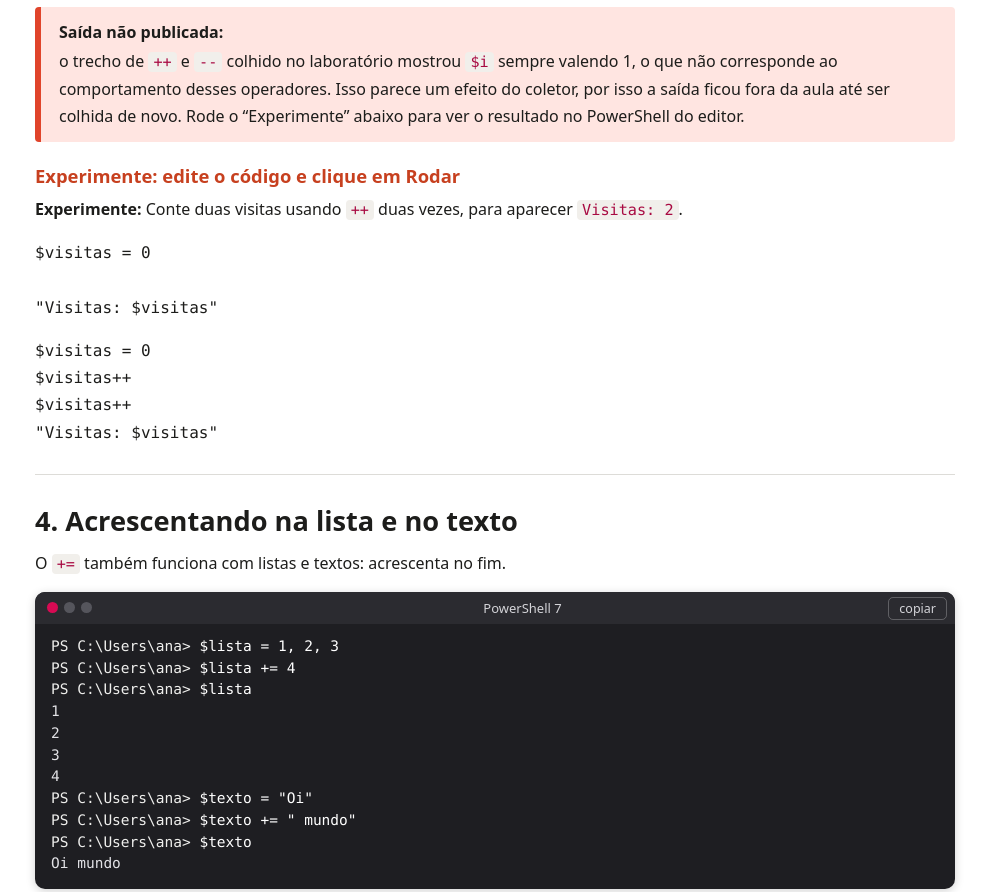
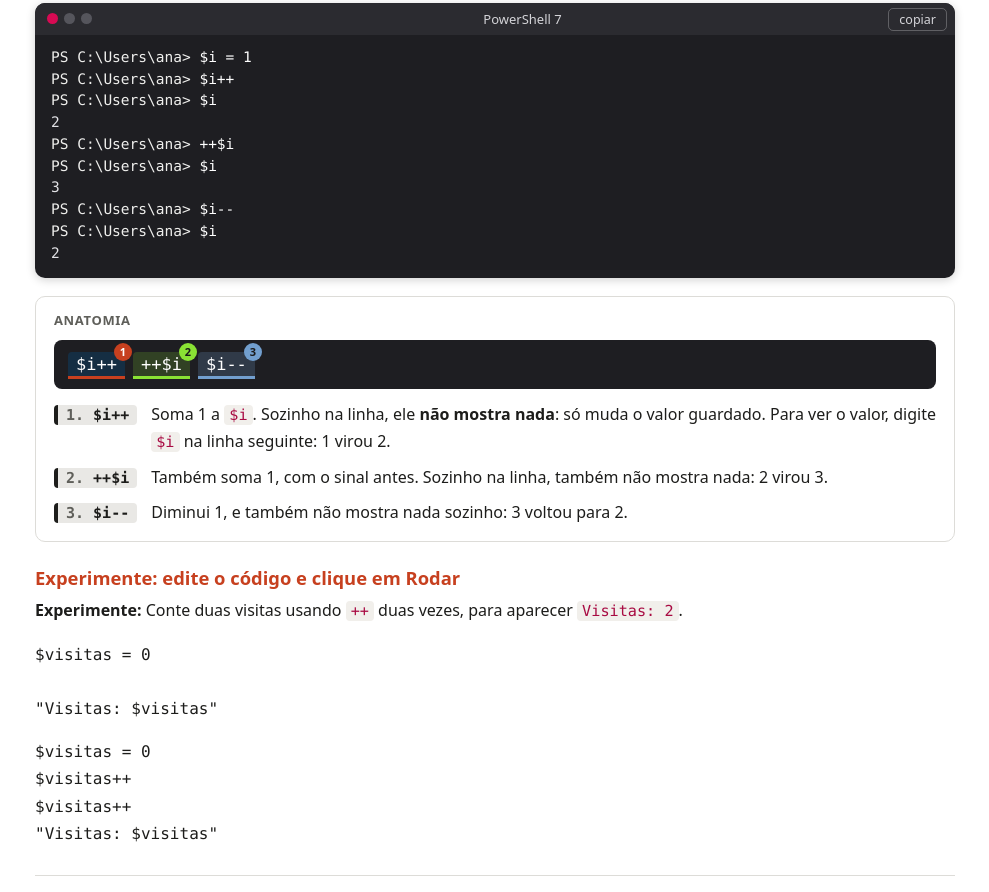
Before and after one commit to Wallysondevs/guia-powershell, a plain HTML site: page atribuicao.html in a window 1280 px wide. Shown: the part 2325-3217 px from the top of the page, without its empty margins (255-1244 px from the left). Drawn offline with Linux system fonts and the light colour scheme; a script that the page names is missing.

Commit message:
atribuicao: saída real do ++/-- (recoleta)

```diff
--- a/atribuicao.html
+++ b/atribuicao.html
@@ -49,7 +49,19 @@ $estoque += 5
 &quot;Estoque: $estoque&quot;
 </pre></div>
 <hr><h2>3. Somando e diminuindo 1: ++ e --</h2>
-<p><code>$i++</code> soma 1 a <code>$i</code>, e <code>$i--</code> diminui 1. É o jeito curto de <code>$i += 1</code> e <code>$i -= 1</code>, muito usado para contar voltas (aula <a href="for.html">for</a>). Também existe a forma com o sinal antes, <code>++$i</code>.</p><div class="warning"><strong>Saída não publicada:</strong> o trecho de <code>++</code> e <code>--</code> colhido no laboratório mostrou <code>$i</code> sempre valendo 1, o que não corresponde ao comportamento desses operadores. Isso parece um efeito do coletor, por isso a saída ficou fora da aula até ser colhida de novo. Rode o “Experimente” abaixo para ver o resultado no PowerShell do editor.</div><div class="tryps" data-goal="out:Visitas: 2;;src:\+\+;;semerro"><p class="try-task"><strong>Experimente:</strong> Conte duas visitas usando <code>++</code> duas vezes, para aparecer <code>Visitas: 2</code>.</p><pre class="script" data-file="main.ps1">$visitas = 0
+<p><code>$i++</code> soma 1 a <code>$i</code>, e <code>$i--</code> diminui 1. É o jeito curto de <code>$i += 1</code> e <code>$i -= 1</code>, muito usado para contar voltas (aula <a href="for.html">for</a>). Também existe a forma com o sinal antes, <code>++$i</code>.</p><pre class="term" data-title="PowerShell 7">PS C:\Users\ana&gt; $i = 1
+PS C:\Users\ana&gt; $i++
+PS C:\Users\ana&gt; $i
+2
+PS C:\Users\ana&gt; ++$i
+PS C:\Users\ana&gt; $i
+3
+PS C:\Users\ana&gt; $i--
+PS C:\Users\ana&gt; $i
+2
+</pre>
+<dl class="anatomy"><dt>$i++</dt><dd>Soma 1 a <code>$i</code>. Sozinho na linha, ele <strong>não mostra nada</strong>: só muda o valor guardado. Para ver o valor, digite <code>$i</code> na linha seguinte: 1 virou 2.</dd><dt>++$i</dt><dd>Também soma 1, com o sinal antes. Sozinho na linha, também não mostra nada: 2 virou 3.</dd><dt>$i--</dt><dd>Diminui 1, e também não mostra nada sozinho: 3 voltou para 2.</dd></dl>
+<div class="tryps" data-goal="out:Visitas: 2;;src:\+\+;;semerro"><p class="try-task"><strong>Experimente:</strong> Conte duas visitas usando <code>++</code> duas vezes, para aparecer <code>Visitas: 2</code>.</p><pre class="script" data-file="main.ps1">$visitas = 0
 
 &quot;Visitas: $visitas&quot;
 </pre><pre class="solucao" data-file="main.ps1">$visitas = 0
```
